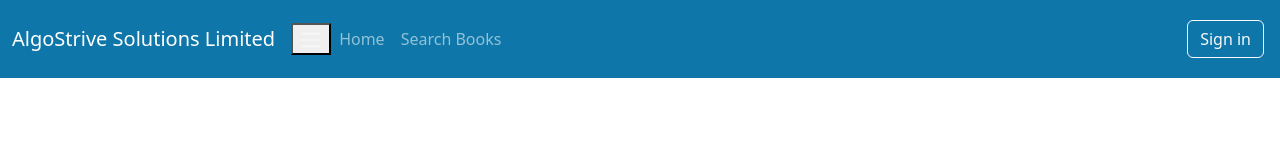
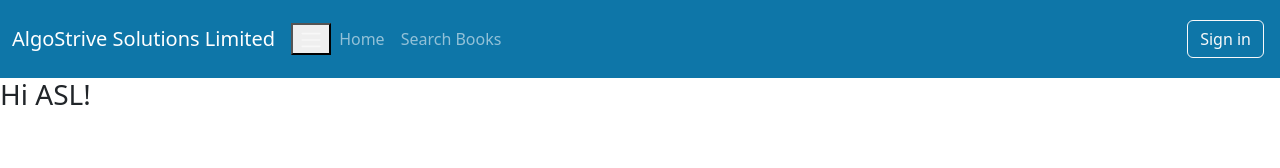
Before and after one commit to mdashikalikhan/react-library, a React (Create React App) app: page /checkout/1 in a window 1280 px wide. Shown: the top 168 px of the page. Built offline with nearby package versions, Linux system fonts and the light colour scheme.

Commit message:
checkout page

```diff
--- a/src/App.tsx
+++ b/src/App.tsx
@@ -6,6 +6,7 @@ import { Footer } from './layouts/NavbarAndFooter/Footer';
 import { HomePage } from './layouts/HomePage/HomePage';
 import { SearchBooksPage } from './layouts/SearchBooksPage/SearchBooksPage';
 import { Redirect, Route, Switch } from 'react-router-dom';
+import { BookCheckoutPage } from './layouts/BookCheckoutPage/BookCheckoutPage';
 
 
 export const App = () => {
@@ -24,6 +25,9 @@ export const App = () => {
           <Route path='/search'>
             <SearchBooksPage />
           </Route>
+          <Route path='/checkout/:bookId'>
+            <BookCheckoutPage/>
+          </Route>
         </Switch>
       </div>
       <Footer />
--- /dev/null
+++ b/src/layouts/BookCheckoutPage/BookCheckoutPage.tsx
@@ -0,0 +1,8 @@
+
+export const BookCheckoutPage = () => {
+    return(
+        <div>
+            <h3>Hi ASL!</h3>
+        </div>
+    );
+}
```
